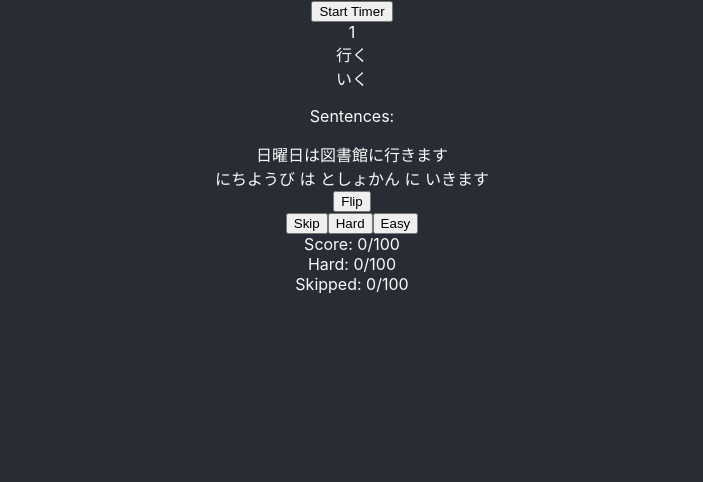
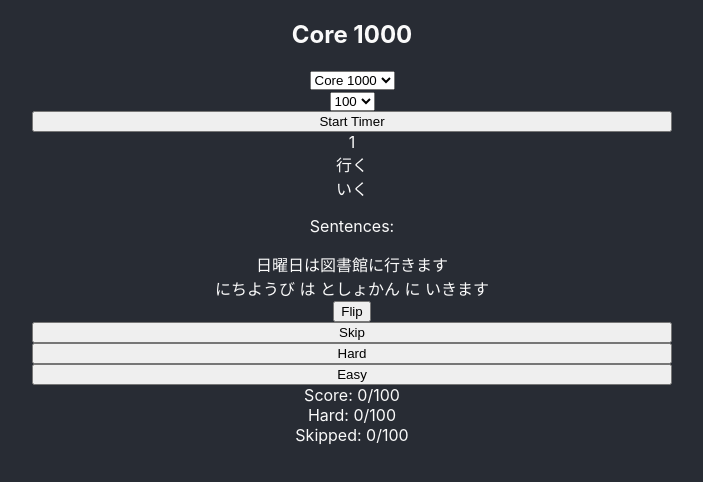
Before and after one commit to licebeam/kaze-app, a React (Create React App) app: page / in a window 1280 px wide. Shown: the top 482 px of the page, without its empty margins (288-991 px from the left). Built offline with nearby package versions, Linux system fonts and the light colour scheme.

Commit message:
adds set changing functionality

```diff
--- a/src/App.js
+++ b/src/App.js
@@ -1,18 +1,33 @@
 import React, { Component } from 'react';
+import styled from 'styled-components';
+import SetSelect from './components/SetSelect';
 import Card from './components/Card';
 import './App.css';
 import core100 from './json-data/core1000/core100';
+
+const Container = styled.div`
+  margin: 0 auto;
+  height: 100vh;
+  width: 50%;
+  display: flex;
+  flex-direction: column;
+`
 
 let timerId = null;
 
 class App extends Component {
   state = {
+    title: 'Core 1000',
     cards: core100,
     place: 0,
     timer: false,
     cardsGood: null,
     cardsSkipped: null,
     cardsBad: null
+  }
+
+  changeSet = (set) => {
+    this.setState({ cards: set });
   }
 
   updatePlace = (num) => {
@@ -23,7 +38,6 @@ class App extends Component {
     if (num === -1 && place >= 1) {
       this.setState({ place: this.state.place + num })
     }
-
   }
 
   startTimer = (time) => {
@@ -61,9 +75,18 @@ class App extends Component {
   }
 
   render() {
-    const { cards, place, timer, cardsGood, cardsBad, cardsSkipped } = this.state;
+    const { cards, place, timer, cardsGood, cardsBad, cardsSkipped, title } = this.state;
     return (
-      <div className="App">
+      <Container className="App">
+        <h2>{title}</h2>
+        <div>
+          <select onChange={(e) => this.setState({ title: e.target.value })}>
+            <option value='Core 1000'>Core 1000</option>
+            <option value='Core 2000'>Core 2000</option>
+            <option value='Core 3000'>Core 3000</option>
+          </select>
+        </div>
+        <SetSelect title={title} changeSet={this.changeSet} />
         {!timer
           ? (<button onClick={() => this.startTimer(4000)}>Start Timer</button>)
           : (<button onClick={() => this.stopTimer()}>Stop Timer</button>)
@@ -75,7 +98,7 @@ class App extends Component {
         <div>Score: {cardsGood || '0'}/100</div>
         <div>Hard: {cardsBad || '0'}/100</div>
         <div>Skipped: {cardsSkipped || '0'}/100</div>
-      </div >
+      </Container >
     );
   }
 }
--- /dev/null
+++ b/src/components/SetSelect.jsx
@@ -0,0 +1,43 @@
+import React, { Component } from 'react';
+import styled from 'styled-components';
+import core100 from '../json-data/core1000/core100';
+import core200 from '../json-data/core1000/core200';
+import core300 from '../json-data/core1000/core300';
+class SetSelect extends Component {
+
+  changeCards = (set) => {
+    const { changeSet } = this.props;
+    switch (set) {
+      case 'core100':
+        changeSet(core100)
+        break;
+      case 'core200':
+        changeSet(core200)
+        break;
+      case 'core300':
+        changeSet(core300)
+        break;
+
+      default:
+        break;
+    }
+  }
+
+  render() {
+    const { title } = this.props;
+    return (
+      <div>
+        {title === 'Core 1000' ? (
+          <select onChange={(e) => this.changeCards(e.target.value)}>
+            <option value='core100'>100</option>
+            <option value='core200'>200</option>
+            <option value='core300'>300</option>
+          </select>
+        ) : null
+        }
+      </div>
+    )
+  }
+}
+
+export default SetSelect
--- a/src/json-data/core1000/core200.js
+++ b/src/json-data/core1000/core200.js
@@ -1,4 +1,4 @@
-[{
+export default [{
   kan: '美しい',
   tran: 'うつくしい',
   english: 'beautiful',
--- a/src/json-data/core1000/core300.js
+++ b/src/json-data/core1000/core300.js
@@ -1,4 +1,4 @@
-[{
+export default [{
   kan: '閉じる',
   tran: 'とじる',
   english: 'shut, close (books, eyes, etc.)',
```
